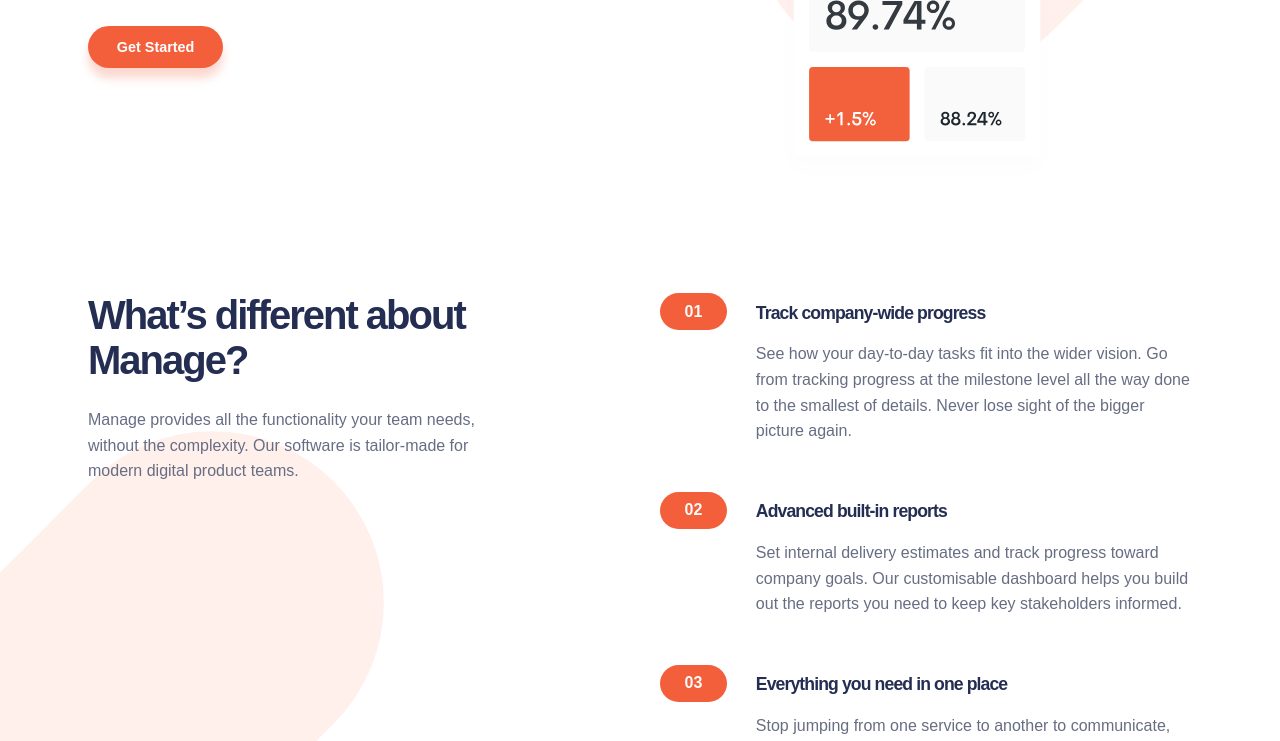
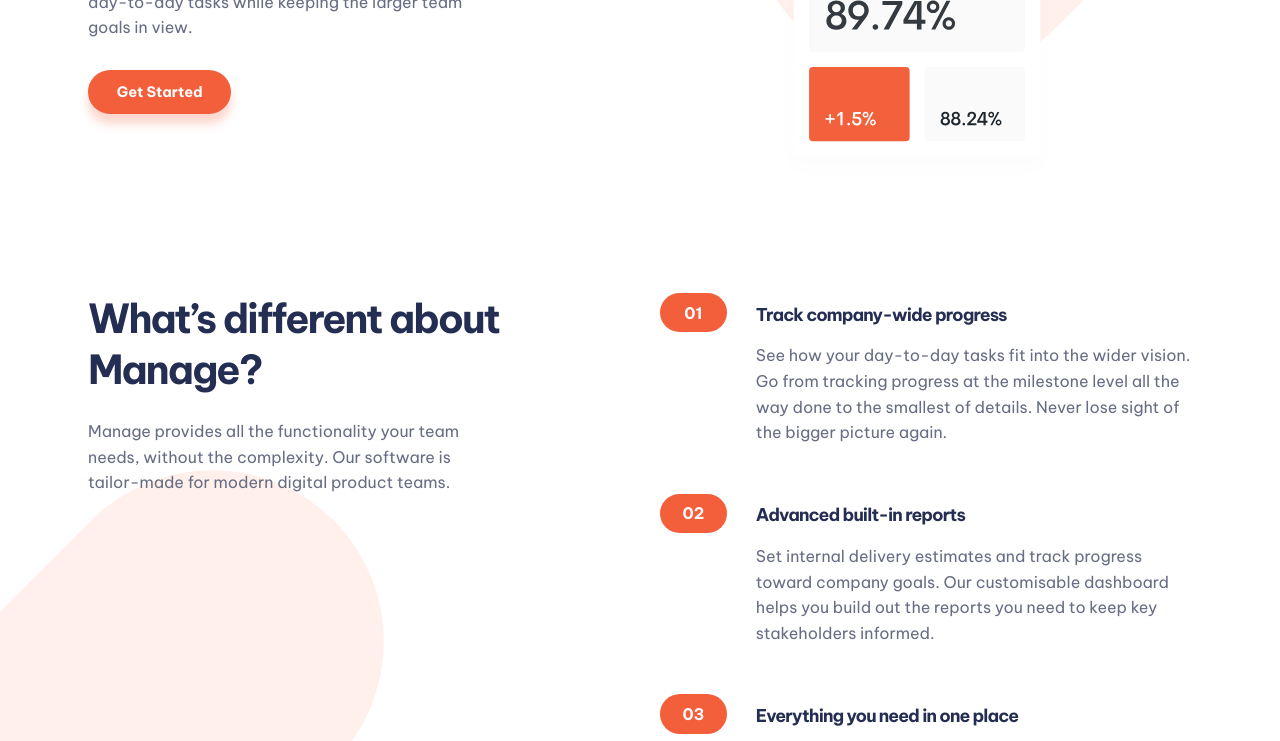
Before and after one commit to seranela/manage-landing-page, a plain HTML site: page index.html in a window 1280 px wide. Shown: the part 469-1210 px from the top of the page. Drawn offline with Linux system fonts and the light colour scheme.

Commit message:
Uncomment Google Fonts

```diff
--- a/index.html
+++ b/index.html
@@ -5,9 +5,9 @@
 	<meta charset="UTF-8">
 	<meta name="description" content="Frontend Mentor Challenge">
 	<meta name="viewport" content="width=device-width, initial-scale=1.0">
-	<!--<link rel="preconnect" href="https://fonts.googleapis.com">
+	<link rel="preconnect" href="https://fonts.googleapis.com">
 	<link rel="preconnect" href="https://fonts.gstatic.com" crossorigin>
-	<link href="https://fonts.googleapis.com/css2?family=Be+Vietnam+Pro:wght@400;500;700&display=swap" rel="stylesheet">-->
+	<link href="https://fonts.googleapis.com/css2?family=Be+Vietnam+Pro:wght@400;500;700&display=swap" rel="stylesheet">
 	<link rel="stylesheet" href="css/default.css">
 	<link rel="icon" type="image/png" sizes="32x32" href="./images/favicon-32x32.png">
 	<title>Frontend Mentor | Manage landing page</title>
```
